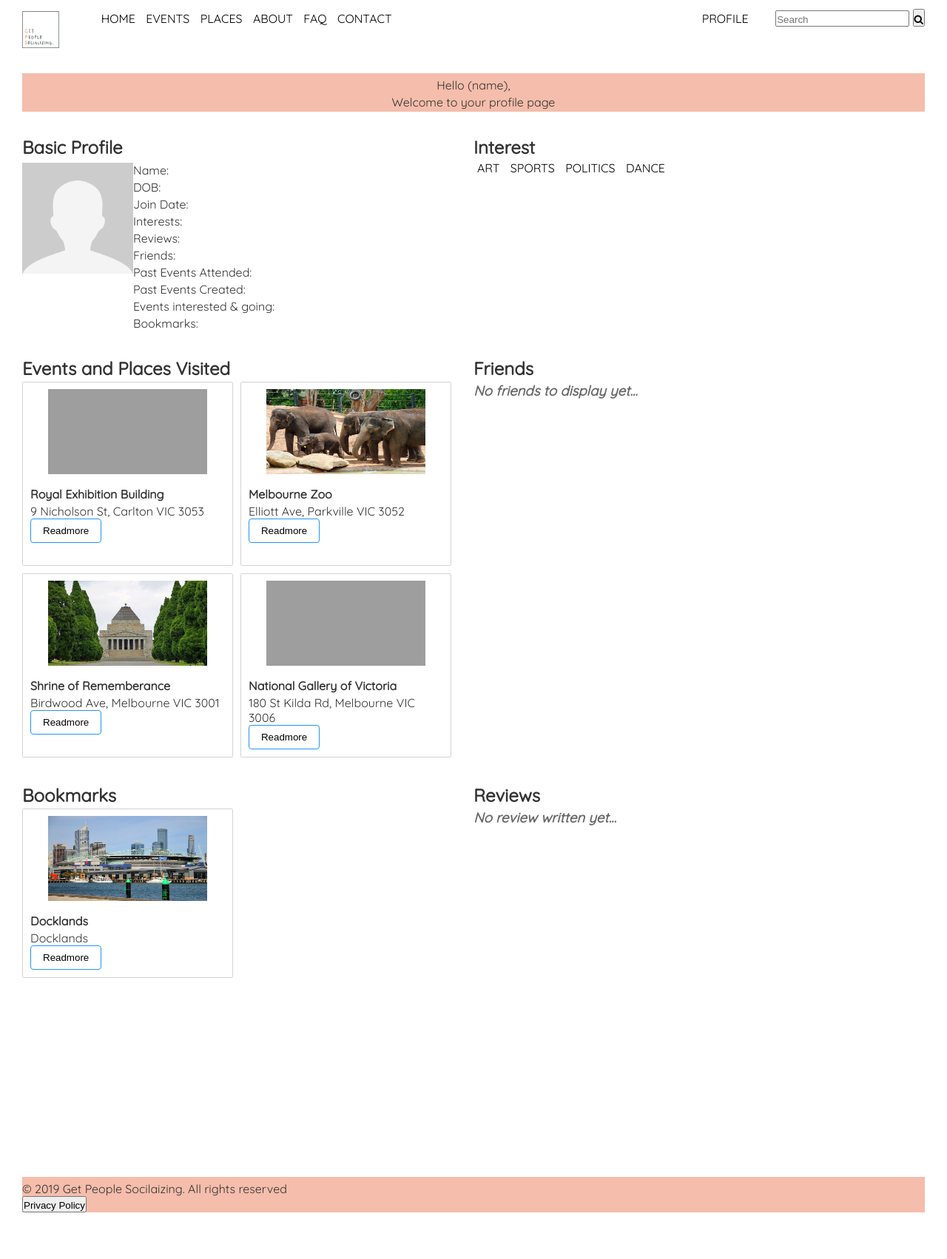
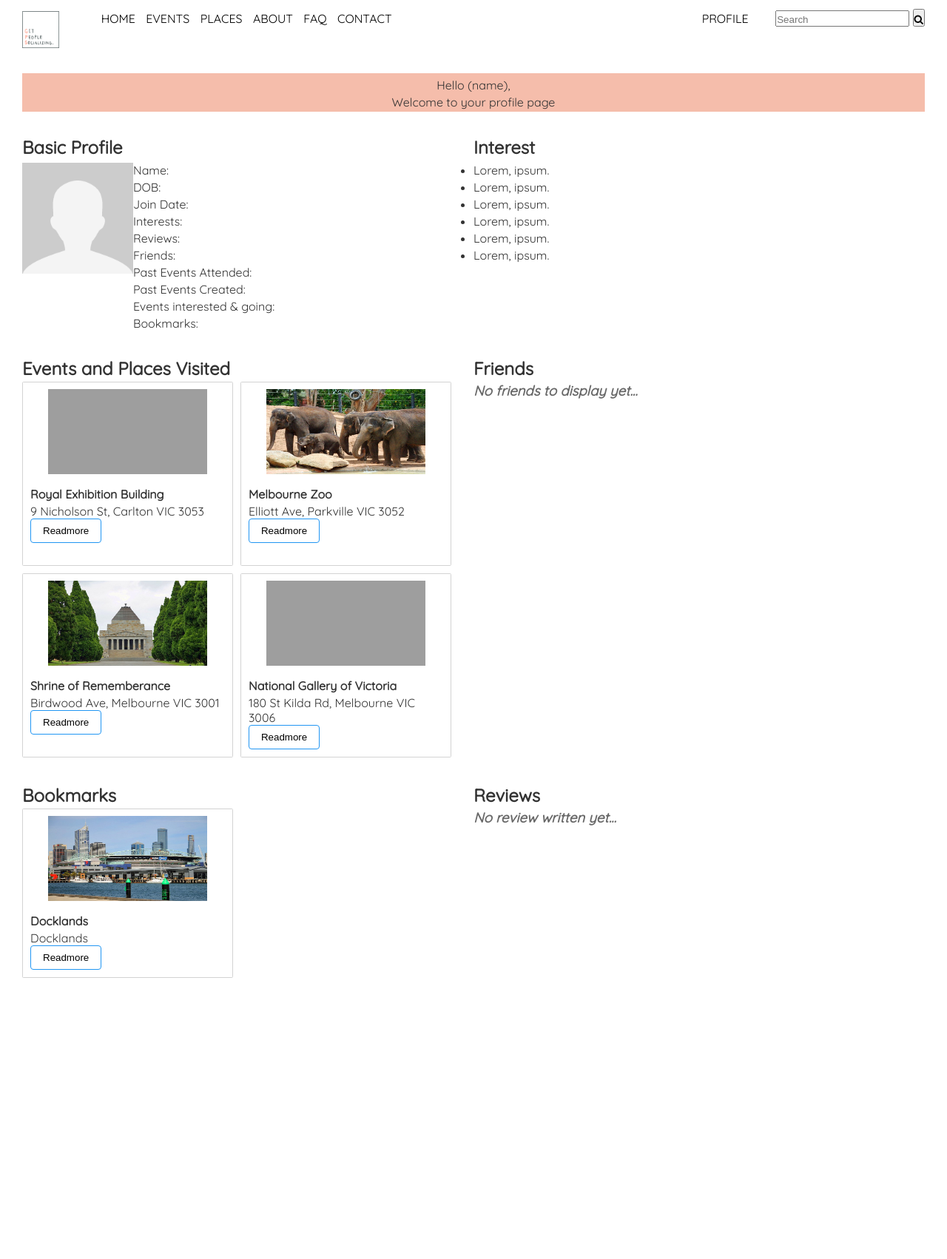
Before and after one commit to StaticDDQ/Go-Blox-GPS, a PHP site: page /profile.html in a window 1280 px wide. Shown: the whole page at 74% size. After the commit the page ends 1322 px from the top, so only its background shows below. Run offline with PHP 8.4, Linux system fonts and the light colour scheme; grey boxes are pictures that could not be loaded.

Commit message:
Revert "Merge branch 'debugLogin' into profiled"
This reverts commit 622c6de75be1081c1201ced0a6017b3ede12b10c, reversing
changes made to b8c9d776024bc8b452cfa4f76b40997509ed968d.

```diff
--- a/public/css/profile.css
+++ b/public/css/profile.css
@@ -60,6 +60,8 @@ a {
     background: none;
     border-bottom: 2px solid #e15848;
 }
+
+
 
 .profile {
   grid-area: profile;
@@ -126,23 +128,7 @@ a {
   grid-column: 7/14;
   grid-row: 3/4;
 
-}
 
-.interest li {
-  list-style-type: none;
-  display: inline;
-  list-style: none;
-  text-align: center;
-  text-decoration: none;
-  padding-left: 5px;
-  padding-right: 5px;
-}
-
-.interest li:hover,
-.interes li.sfHover,
-.interest li.current-menu-item {
-    background: none;
-    border-bottom: 2px solid #e15848;
 }
 
 /* Events grid */
@@ -199,19 +185,3 @@ a {
   grid-row: 5/6;
 
 }
-
-.footer{
-  grid-area: footer;
-  grid-column: 1/14;
-  grid-row: 6/7;
-  background-color: #f5bdab;
-}
-
-.footer li{
-  display: inline;
-  list-style:none;
-  text-align: center;
-  padding: 14px 16px;
-  text-decoration: none;
-
-}
--- a/public/profile.html
+++ b/public/profile.html
@@ -70,13 +70,16 @@
 </div>
 
 <!-- Interests -->
+
 <div class="interest">
     <h2>Interest</h2>
     <ul>
-        <li><a href="#">ART</a></li>
-        <li><a href="#">SPORTS</a></li>
-        <li><a href="#">POLITICS</a></li>
-        <li><a href="#">DANCE</a></li>
+        <li>Lorem, ipsum.</li>
+        <li>Lorem, ipsum.</li>
+        <li>Lorem, ipsum.</li>
+        <li>Lorem, ipsum.</li>
+        <li>Lorem, ipsum.</li>
+        <li>Lorem, ipsum.</li>
     </ul>
 </div>
 
@@ -158,12 +161,6 @@
         </div>
     </div>
 </div>
-
-<!-- footer -->
-<div class="footer">
-    <p>&copy; 2019 Get People Socilaizing. All rights reserved <a href="page2.html"></p>
-    <button>Privacy Policy</button>
-</div>
 </div>
 
 </body>
```
